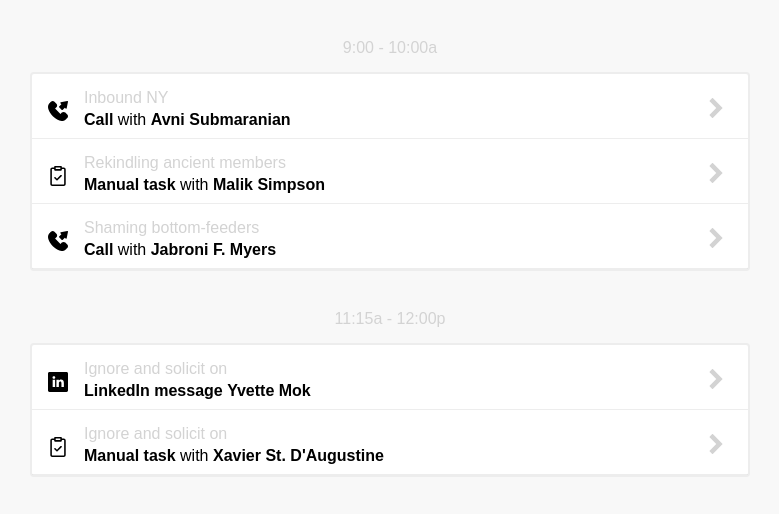
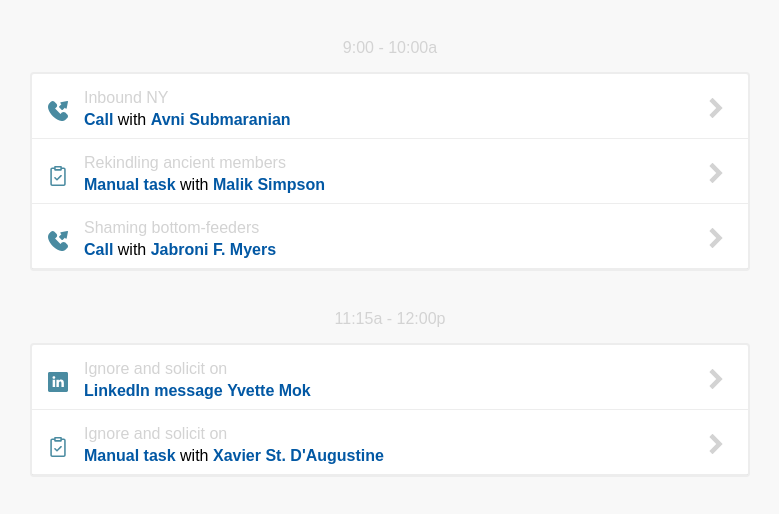
Before and after one commit to maxbildner/strive-task-app, a React (Create React App) app: page / in a window 1280 px wide. Shown: the top 514 px of the page, without its empty margins (250-1029 px from the left). Built offline with nearby package versions, Linux system fonts and the light colour scheme.

Commit message:
change colorscheme to blue

```diff
--- a/src/components/App.jsx
+++ b/src/components/App.jsx
@@ -11,7 +11,7 @@ class App extends React.Component {
   // }
 
   // renders a div (for a certain timeperiod) that contains rows of tasks
-  renderTimeBlock(timeBlock, i) {
+  renderTimeBlock(timeBlock, i, time) {
     // timeBlock == { {0:{}, 1:{}, ... }
 
     // Render Rows
@@ -25,10 +25,15 @@ class App extends React.Component {
       );
     });
 
+    let timeBlockTime;
+
+    // if timeblock is empty, there are no times for that block, so exit
+    // if (Object.keys(timeBlock) === 0) return;
+
     return (
       <div className="time-block-wrap" key={i}>
         <div className="time" key={i}>
-          {(timeBlock[1] || timeBlock[4] || {}).time}
+          {time}
         </div>
 
         <div
@@ -51,15 +56,19 @@ class App extends React.Component {
     let userTasksVals = Object.values(userTasks);
     // userTasksVals == [ {0:{}, 1:{},...}, {4:{}, 5:{}} ]
 
+    let userTasksTimes = Object.keys(userTasks);
+    // userTasksTimes == [ "9:00 - 10:00a", "11:15a - 12:00p" ]
+
     // will contain divs (that correspond to different time blocks)
     let timeBlocks = [];
 
     // loop over time blocks
     for (let i = 0; i < userTasksVals.length; i++) {
       let timeBlock = userTasksVals[i];
+      let time = userTasksTimes[i];
 
       // render div time block that contains rows of tasks
-      timeBlocks.push(this.renderTimeBlock(timeBlock, i));
+      timeBlocks.push(this.renderTimeBlock(timeBlock, i, time));
     }
 
     return (
--- a/src/index.css
+++ b/src/index.css
@@ -129,16 +129,18 @@ body {
   margin-top: .7rem;
 }
 
+.logo svg {
+  fill: #005c7ab5;
+}
+
 .notes {
   color: lightgrey;
   margin-bottom: .4rem;
 }
 
-.type {
-  font-weight: 600;
-}
-
+.type,
 .person {
+  color: #0258a4;
   font-weight: 600;
 }
 
@@ -178,3 +180,10 @@ body {
   fill: #0258a4;
   transform: scale(1.2);
 }
+
+.delete,
+.complete,
+.details.hovered svg {
+  transition: all .5s;
+  transform-origin: 50% 50%;
+}
```
Also changed, not shown: 1 other file (tests, documents, lock files or other folders).
